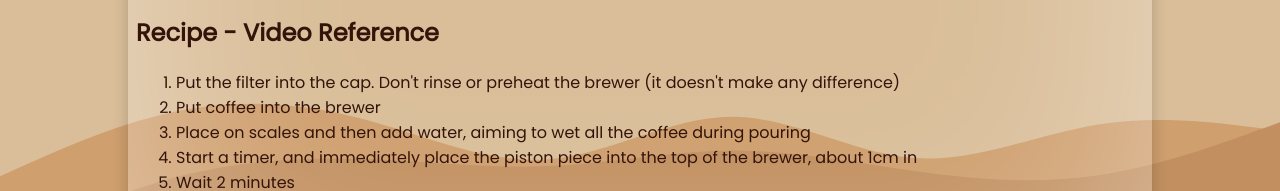
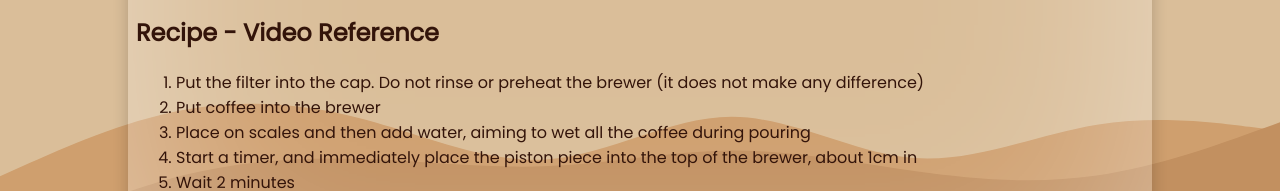
Before and after one commit to spacesnaill/weird_coffee_calculator, a Next.js app: page /aeropress/hoffmann-method in a window 1280 px wide. Shown: the part 410-601 px from the top of the page. Built offline with nearby package versions, Linux system fonts and the light colour scheme.

Commit message:
fixed eslint warning

```diff
--- a/pages/aeropress/hoffmann-method.tsx
+++ b/pages/aeropress/hoffmann-method.tsx
@@ -80,8 +80,8 @@ const FourAndSix = () => {
         </h2>
         <ol>
           <li>
-            Put the filter into the cap. Don't rinse or preheat the brewer (it
-            doesn't make any difference)
+            Put the filter into the cap. Do not rinse or preheat the brewer (it
+            does not make any difference)
           </li>
           <li>Put coffee into the brewer</li>
           <li>
```
